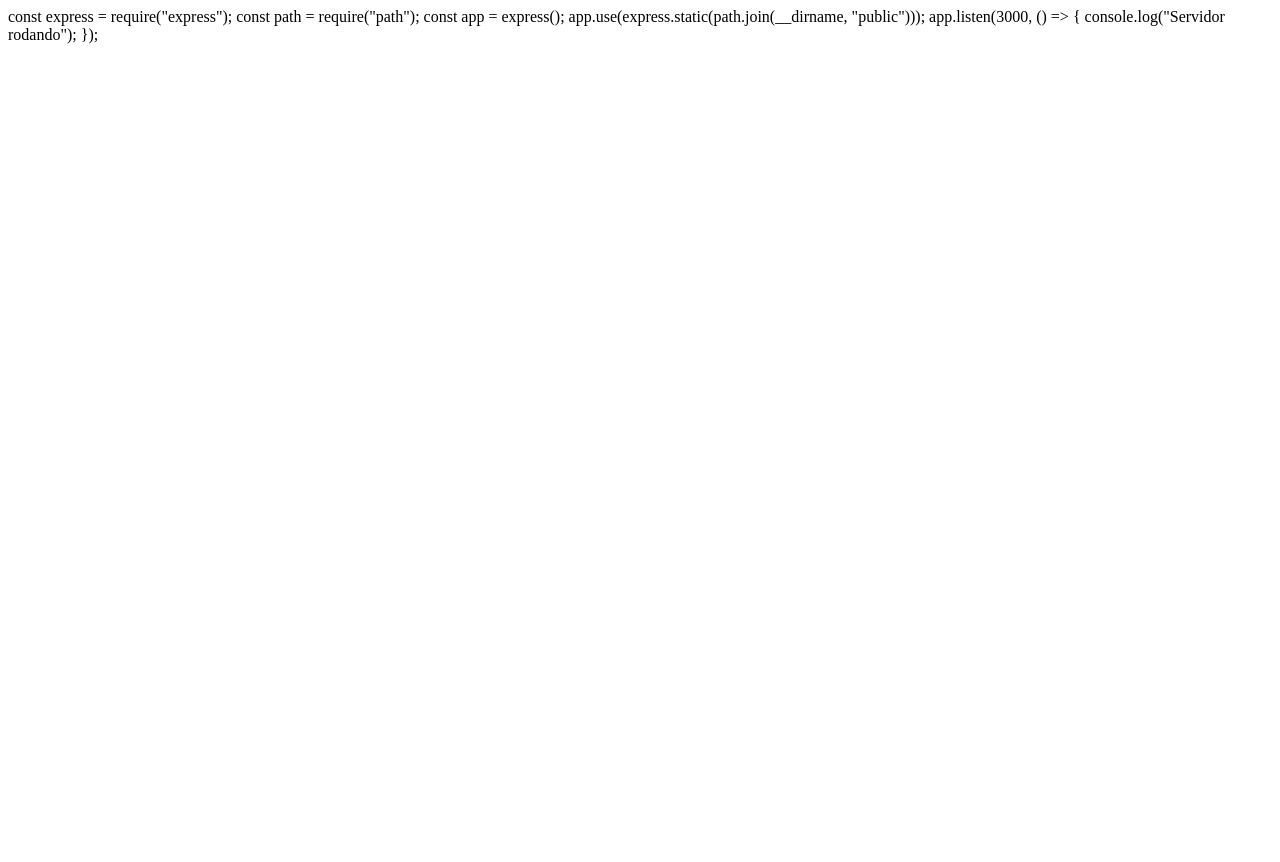
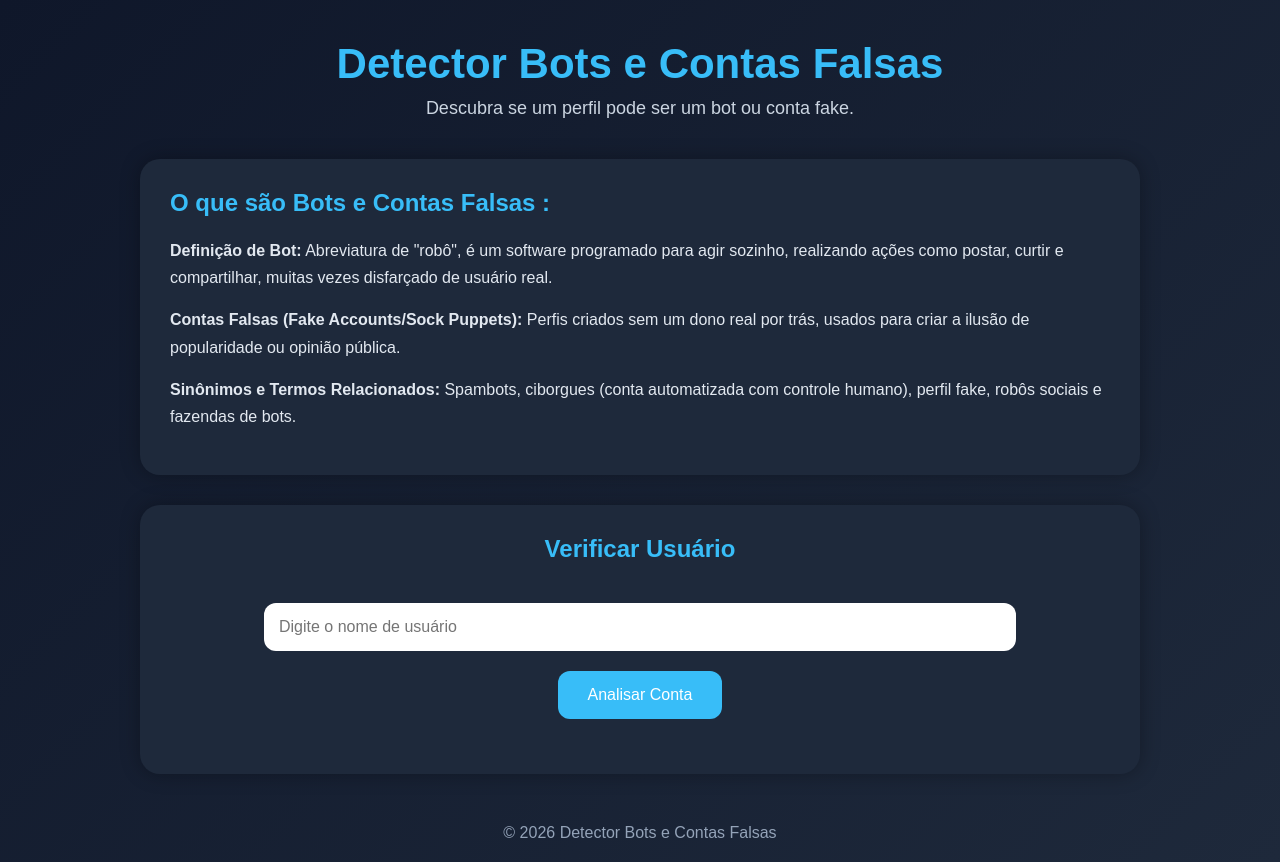
Before and after one commit to DDR-gif/detector-bots, a website: page public/index.html in a window 1280 px wide. Before the commit the page ends 800 px from the top, so only its background shows below. Drawn offline with Linux system fonts and the light colour scheme.

Commit message:
preparando para deploy

```diff
--- a/public/index.html
+++ b/public/index.html
@@ -1,10 +1,207 @@
-const express = require("express");
-const path = require("path");
+<!DOCTYPE html>
+<html lang="pt-BR">
+<head>
+  <meta charset="UTF-8">
+  <meta name="viewport" content="width=device-width, initial-scale=1.0">
+  <title>Detector Bots e Contas Falsas</title>
 
-const app = express();
+  <style>
+    *{
+      margin:0;
+      padding:0;
+      box-sizing:border-box;
+      font-family: Arial, sans-serif;
+    }
 
-app.use(express.static(path.join(__dirname, "public")));
+    body{
+      background: linear-gradient(135deg,#0f172a,#1e293b);
+      color:white;
+      min-height:100vh;
+    }
 
-app.listen(3000, () => {
-  console.log("Servidor rodando");
-});
+    header{
+      text-align:center;
+      padding:40px 20px;
+    }
+
+    header h1{
+      font-size:42px;
+      color:#38bdf8;
+      margin-bottom:10px;
+    }
+
+    header p{
+      color:#cbd5e1;
+      font-size:18px;
+    }
+
+    .container{
+      width:90%;
+      max-width:1000px;
+      margin:auto;
+    }
+
+    .card{
+      background:#1e293b;
+      padding:30px;
+      border-radius:20px;
+      margin-bottom:30px;
+      box-shadow:0 0 20px rgba(0,0,0,0.3);
+    }
+
+    .card h2{
+      color:#38bdf8;
+      margin-bottom:20px;
+    }
+
+    .card p{
+      line-height:1.7;
+      margin-bottom:15px;
+      color:#e2e8f0;
+    }
+
+    .detector{
+      text-align:center;
+    }
+
+    input{
+      width:80%;
+      padding:15px;
+      border:none;
+      border-radius:12px;
+      margin-top:20px;
+      font-size:16px;
+      outline:none;
+    }
+
+    button{
+      margin-top:20px;
+      padding:15px 30px;
+      border:none;
+      border-radius:12px;
+      background:#38bdf8;
+      color:white;
+      font-size:16px;
+      cursor:pointer;
+      transition:0.3s;
+    }
+
+    button:hover{
+      background:#0ea5e9;
+    }
+
+    #resultado{
+      margin-top:25px;
+      font-size:20px;
+      font-weight:bold;
+    }
+
+    footer{
+      text-align:center;
+      padding:20px;
+      color:#94a3b8;
+    }
+  </style>
+</head>
+
+<body>
+
+  <header>
+    <h1>Detector Bots e Contas Falsas</h1>
+    <p>Descubra se um perfil pode ser um bot ou conta fake.</p>
+  </header>
+
+  <div class="container">
+
+    <div class="card">
+      <h2>O que são Bots e Contas Falsas :</h2>
+
+      <p>
+        <strong>Definição de Bot:</strong>
+        Abreviatura de "robô", é um software programado para agir sozinho,
+        realizando ações como postar, curtir e compartilhar,
+        muitas vezes disfarçado de usuário real.
+      </p>
+
+      <p>
+        <strong>Contas Falsas (Fake Accounts/Sock Puppets):</strong>
+        Perfis criados sem um dono real por trás,
+        usados para criar a ilusão de popularidade ou opinião pública.
+      </p>
+
+      <p>
+        <strong>Sinônimos e Termos Relacionados:</strong>
+        Spambots, ciborgues (conta automatizada com controle humano),
+        perfil fake, robôs sociais e fazendas de bots.
+      </p>
+    </div>
+
+    <div class="card detector">
+      <h2>Verificar Usuário</h2>
+
+      <input
+        type="text"
+        id="username"
+        placeholder="Digite o nome de usuário"
+      >
+
+      <br>
+
+      <button onclick="verificarConta()">
+        Analisar Conta
+      </button>
+
+      <div id="resultado"></div>
+    </div>
+
+  </div>
+
+  <footer>
+    © 2026 Detector Bots e Contas Falsas
+  </footer>
+
+  <script>
+    function verificarConta(){
+
+      const username =
+        document.getElementById("username")
+        .value
+        .toLowerCase();
+
+      const resultado =
+        document.getElementById("resultado");
+
+      if(username === ""){
+        resultado.innerHTML =
+          "Digite um nome de usuário.";
+        resultado.style.color = "orange";
+        return;
+      }
+
+      const suspeitos = [
+        "bot",
+        "fake",
+        "spam",
+        "robot",
+        "auto"
+      ];
+
+      let encontrado = suspeitos.some(palavra =>
+        username.includes(palavra)
+      );
+
+      if(encontrado){
+        resultado.innerHTML =
+          "⚠️ Esta conta pode ser um BOT ou conta falsa.";
+        resultado.style.color = "#f87171";
+      }
+      else{
+        resultado.innerHTML =
+          "✅ Esta conta parece ser legítima.";
+        resultado.style.color = "#4ade80";
+      }
+    }
+  </script>
+
+</body>
+</html>
```
Also changed, not shown: package.json (added, +12 -0 lines), 2 other files.
